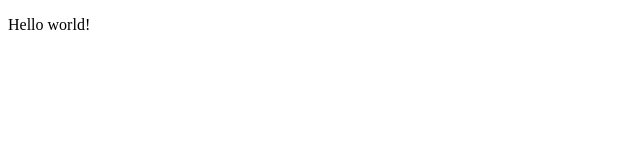
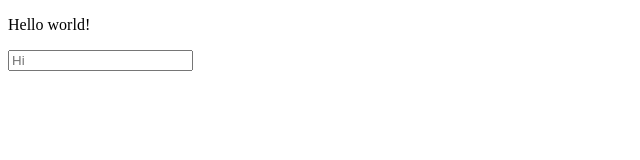
Before and after one commit to hecker40/hecker40, a plain HTML site: page index.html in a window 1280 px wide. Shown: the whole page, without its empty margins (0-640 px from the left). Drawn offline with Linux system fonts and the light colour scheme.

Commit message:
Update index.html

```diff
--- a/index.html
+++ b/index.html
@@ -1,4 +1,5 @@
 <!DOCTYPE html>
 <body>
   <p>Hello world!</p>
+  <input placeholder="Hi"/>
 </body>
```
